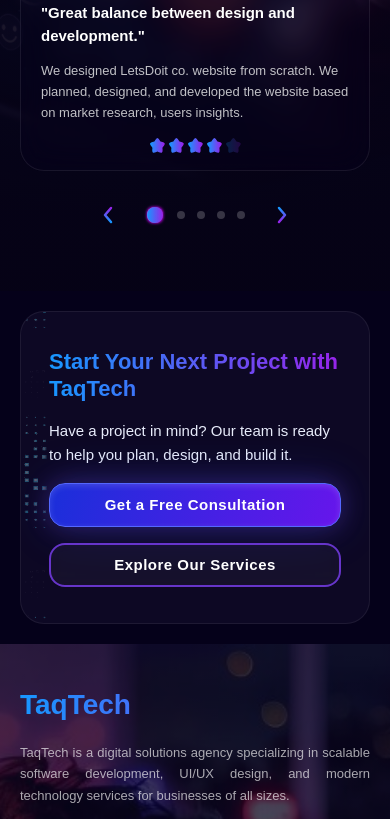
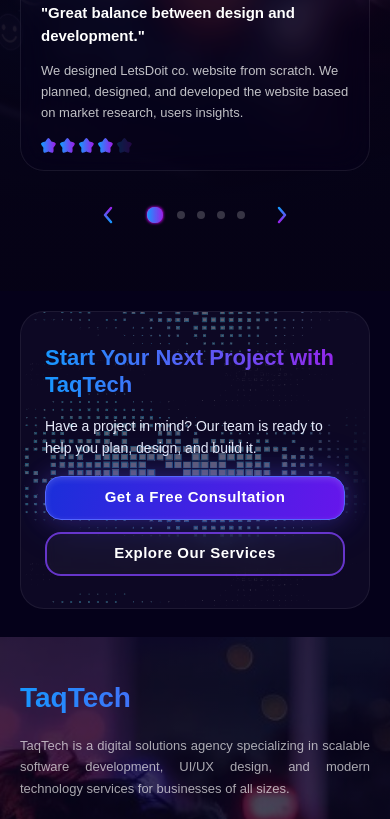
Before and after one commit to Taq-Tech/Portfolio, an Angular app: page / in a window 390 px wide. Shown: the part 4855-5674 px from the top of the page. Built offline with nearby package versions, Linux system fonts and the light colour scheme; a web font is replaced by a local one.

Commit message:
mobile responsiveness fixes

```diff
--- a/src/app/components/cta-banner/cta-banner.css
+++ b/src/app/components/cta-banner/cta-banner.css
@@ -119,20 +119,37 @@
 }
 
 /* Responsive */
+@media (max-width: 1024px) {
+  :host { padding: 20px 24px 32px; }
+
+  .cta { padding: 40px 36px; }
+
+  .cta__image { width: 360px; }
+
+  .cta::before { right: 240px; }
+
+  .cta__heading { font-size: 24px; }
+}
+
 @media (max-width: 768px) {
-  :host { padding: 20px; }
+  :host { padding: 20px 20px 28px; background: #05011a; }
 
   .cta {
-    padding: 36px 28px;
+    padding: 32px 24px;
     flex-direction: column;
     align-items: flex-start;
+    gap: 20px;
   }
 
   .cta__image { display: none; }
 
+  .cta::before { right: 0; }
+
   .cta__heading { font-size: 22px; }
 
-  .cta__actions { flex-direction: column; width: 100%; }
+  .cta__sub { font-size: 14px; }
 
-  .btn { width: 100%; }
+  .cta__actions { flex-direction: column; width: 100%; gap: 12px; }
+
+  .btn { width: 100%; padding: 0 20px; }
 }
--- a/src/app/components/testimonials/testimonials.css
+++ b/src/app/components/testimonials/testimonials.css
@@ -283,6 +283,27 @@
 .t-dot:hover { opacity: 0.8; }
 
 /* Responsive */
+@media (max-width: 1024px) {
+  .testimonials {
+    height: auto;
+    padding: 60px 40px;
+    gap: 32px;
+  }
+
+  .testimonials__carousel {
+    max-width: 640px;
+  }
+
+  .t-card__left,
+  .t-card__right {
+    padding: 40px 24px;
+  }
+
+  .section-label__text {
+    font-size: 28px;
+  }
+}
+
 @media (max-width: 768px) {
   .testimonials {
     height: auto;
@@ -319,4 +340,12 @@
   .section-label__text {
     font-size: 24px;
   }
+
+  .testimonials__ghosts {
+    display: none;
+  }
+
+  .t-card__stars {
+    align-self: flex-start;
+  }
 }
```
